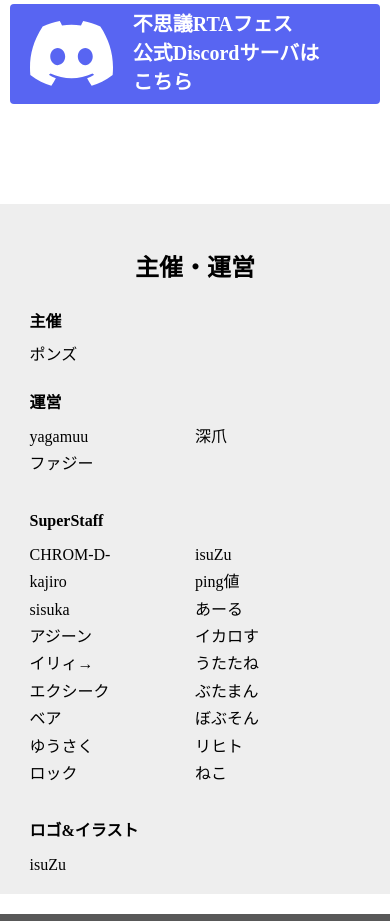
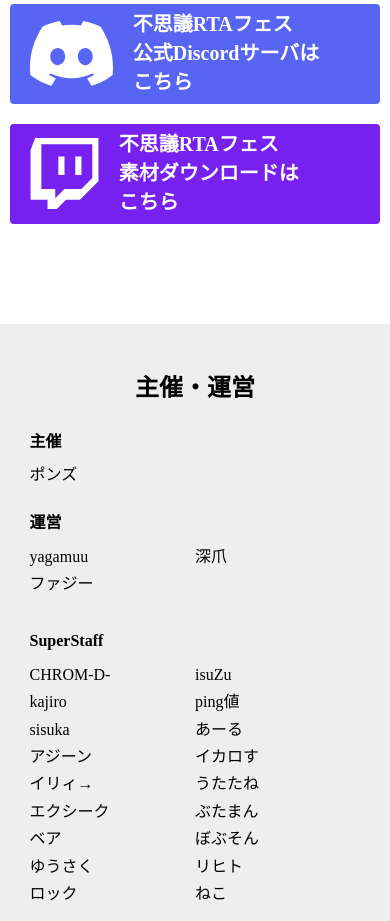
Before and after one commit to mysrtafes/mysrtafes-web-front, a Next.js app: page / in a window 390 px wide. Shown: the part 2420-3341 px from the top of the page. Built offline with nearby package versions, Linux system fonts and the light colour scheme.

Commit message:
twitchLink

```diff
--- /dev/null
+++ b/src/components/TwitchLink/TwitchLink.module.scss
@@ -0,0 +1,32 @@
+.twitchLinkButton {
+    display: flex;
+    align-items: center;
+    width: 499px;
+    height: 137px;
+
+    background: #7621EF;
+    border-radius: 4px;
+    text-decoration: none;
+    margin-bottom: 20px;
+    padding-left: 36px;
+    p {
+      margin-left: 38px;
+      font-weight: 700;
+      font-size: 24px;
+      line-height: 29px;
+
+      color: #ffffff;
+    }
+  }
+
+  @media (max-width: 768px) {
+    .twitchLinkButton {
+      width: 100%;
+      height: 100px;
+      padding-left: 20px;
+      p {
+        font-size: 20px;
+        margin-left: 20px;
+      }
+    }
+  }
--- /dev/null
+++ b/src/components/TwitchLink/TwitchLink.tsx
@@ -0,0 +1,22 @@
+import Link from 'next/link'
+import styles from '@/components/TwitchLink/TwitchLink.module.scss'
+import Image from 'next/image'
+
+const TwitchLink = () => {
+  return (
+    <Link href="#">
+      <a className={styles.twitchLinkButton}>
+        <Image src="/images/twitchLink.svg" height="71" width="69" />
+        <p>
+          不思議RTAフェス
+          <br />
+          素材ダウンロードは
+          <br />
+          こちら
+        </p>
+      </a>
+    </Link>
+  )
+}
+
+export default TwitchLink
--- a/src/components/page/Index/CommunityLinks/CommunityLinks.tsx
+++ b/src/components/page/Index/CommunityLinks/CommunityLinks.tsx
@@ -2,6 +2,7 @@ import styles from '@/components/page/Index/CommunityLinks/CommunityLinks.module
 import DiscordLink from '@/components/DiscordLink/DiscordLink'
 import DownloadLink from '@/components/DownloadLink/DownloadLink'
 import TweetList from '@/components/TweetList/TweetList'
+import TwitchLink from '@/components/TwitchLink/TwitchLink'
 
 const CommunityLinks = () => {
   return (
@@ -11,6 +12,7 @@ const CommunityLinks = () => {
         <div className={styles.comunityLinkFlex}>
           <div className={styles.comunityLinkFlexContent}>
             <DiscordLink />
+            <TwitchLink />
             {/* <DownloadLink /> */}
           </div>
           <div className={styles.comunityLinkFlexContent}>
```
Also changed, not shown: public/images/twitchLink.svg (added).
